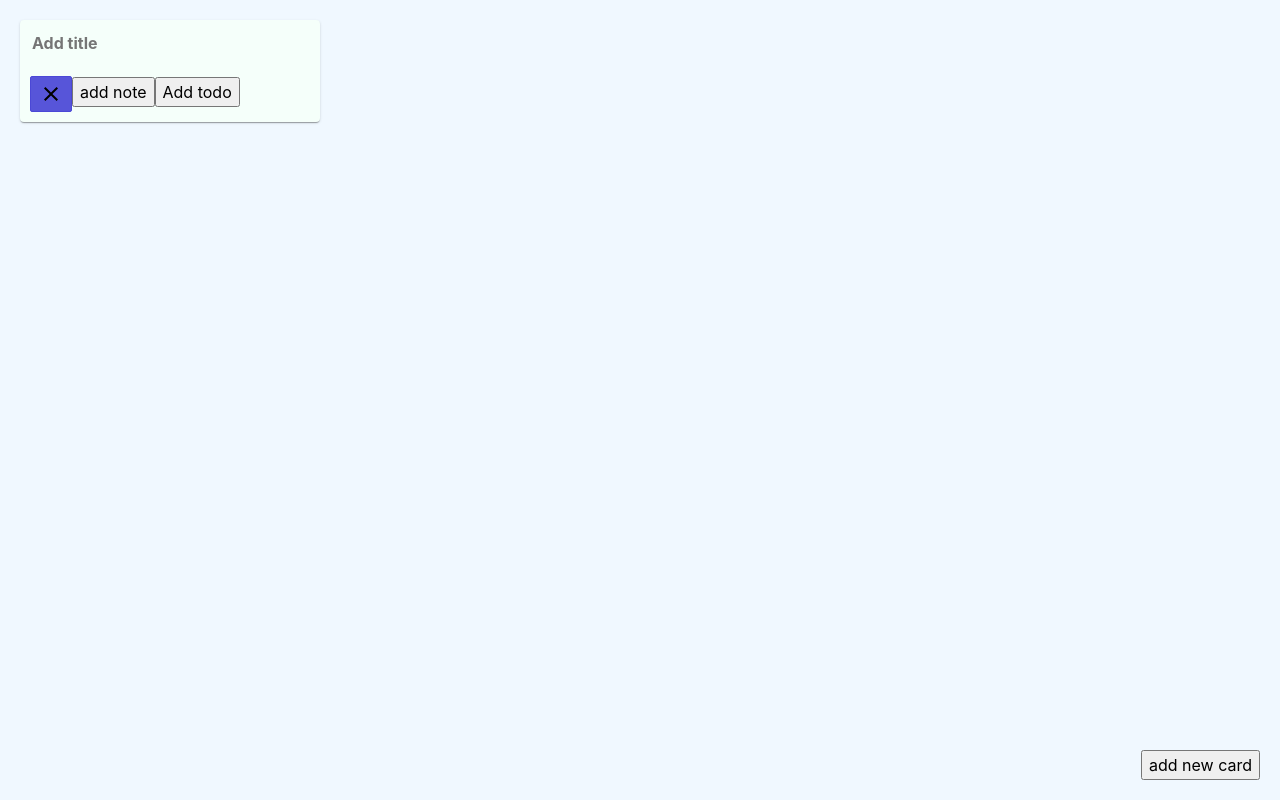
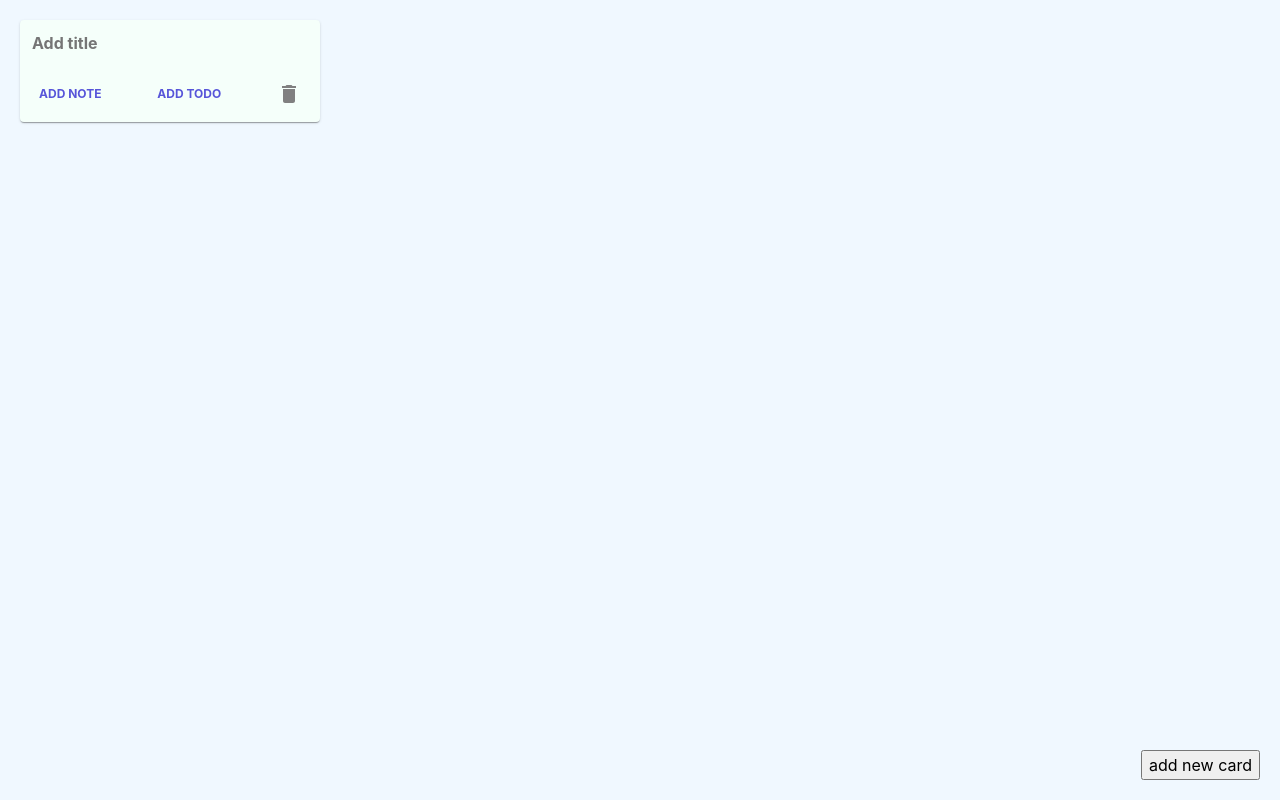
Before and after one commit to ThomasRoest/cards-frontend, a React (Create React App) app: page / in a window 1280 px wide. Both pictures are taken after a click on the button "add new card". Built offline with nearby package versions, Linux system fonts and the light colour scheme.

Commit message:
update footer styling

```diff
--- a/src/components/card/index.tsx
+++ b/src/components/card/index.tsx
@@ -11,7 +11,7 @@ import {
   CardFooter,
   TitleInput
 } from "./style";
-import { ClearIcon } from "../icons";
+import { TrashIcon, ClearIcon } from "../icons";
 
 interface Props {
   title: string;
@@ -95,15 +95,19 @@ const Card = (props: Props) => {
       </Cardbody>
 
       <CardFooter>
+        <button className="btn btn-link" onClick={() => createNote(cardId)}>
+          add note
+        </button>
+        <button className="btn btn-link" onClick={() => createTodoItem(cardId)}>
+          Add todo
+        </button>
         <button
-          className="btn btn-primary tooltip"
+          className="btn btn-link btn-delete tooltip"
           data-tooltip="delete card"
           onClick={() => props.deleteCard(cardId)}
         >
-          <ClearIcon />
+          <TrashIcon />
         </button>
-        <button onClick={() => createNote(cardId)}>add note</button>
-        <button onClick={() => createTodoItem(cardId)}>Add todo</button>
       </CardFooter>
     </StyledCard>
   );
--- a/src/components/card/style.tsx
+++ b/src/components/card/style.tsx
@@ -10,7 +10,27 @@ export const CardHeader = styled.header`
 
 export const Cardbody = styled.div``;
 
-export const CardFooter = styled.footer``;
+export const CardFooter = styled.footer`
+  display: flex;
+  justify-content: space-between;
+  margin-top: 20px;
+  .btn-link {
+    text-transform: uppercase;
+    font-size: 0.6rem;
+    font-weight: bold;
+    a {
+      color: #000;
+    }
+  }
+
+  .btn-delete {
+    font-weight: 400;
+    text-transform: lowercase;
+    svg {
+      fill: grey;
+    }
+  }
+`;
 
 export const TitleInput = styled.input`
   font-weight: 700;
--- a/src/components/icons/index.tsx
+++ b/src/components/icons/index.tsx
@@ -47,3 +47,15 @@ export const ClearIcon = () => (
     <path d="M0 0h24v24H0z" fill="none" />
   </svg>
 );
+
+export const TrashIcon = () => (
+  <svg
+    xmlns="http://www.w3.org/2000/svg"
+    width="24"
+    height="24"
+    viewBox="0 0 24 24"
+  >
+    <path d="M6 19c0 1.1.9 2 2 2h8c1.1 0 2-.9 2-2V7H6v12zM19 4h-3.5l-1-1h-5l-1 1H5v2h14V4z" />
+    <path d="M0 0h24v24H0z" fill="none" />
+  </svg>
+);
```
